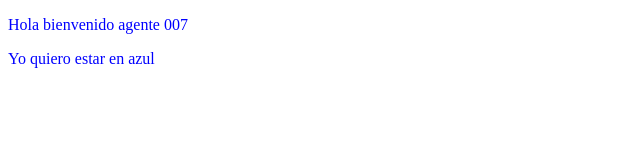
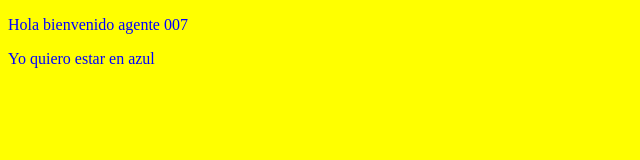
Before and after one commit to micoscow/web007, a plain HTML site: page index.html in a window 1280 px wide. Shown: the whole page, without its empty margins (0-640 px from the left). Drawn offline with Linux system fonts and the light colour scheme.

Commit message:
color de fondo pagina yellow

```diff
--- a/estilos.css
+++ b/estilos.css
@@ -4,3 +4,6 @@ p{
 .azul{
     color: blue;
 }
+.fondo{
+    background: yellow;
+}
--- a/index.html
+++ b/index.html
@@ -6,7 +6,7 @@
     <title>Sitio web agente 007</title>
     <link rel="stylesheet" href="estilos.css">
 </head>
-<body>
+<body class="fondo">
     <p class="azul">Hola bienvenido agente 007</p>
     <p class="azul">Yo quiero estar en azul</p>
 </body>
```
